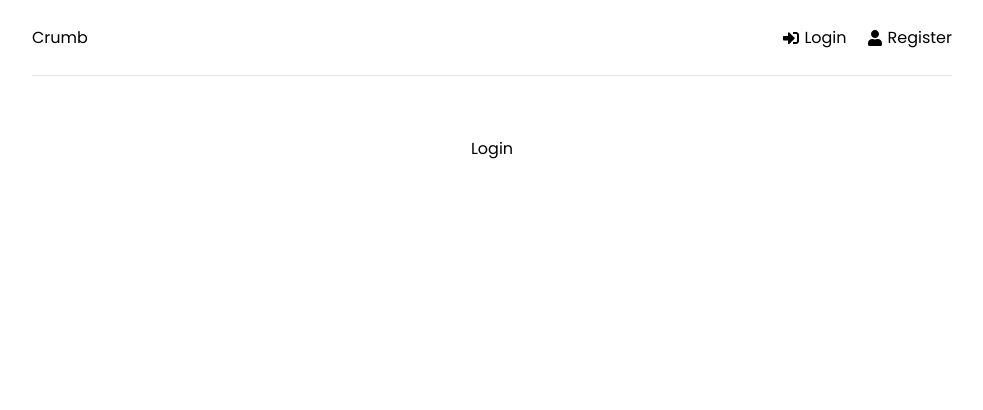
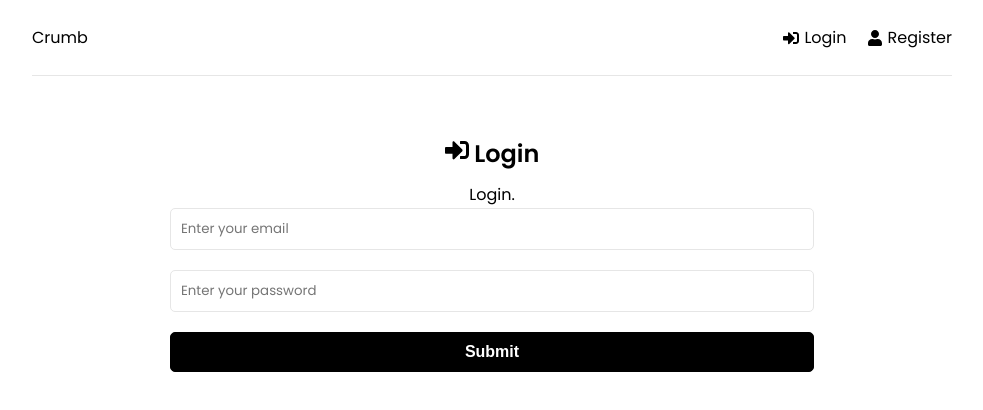
Before and after one commit to Tylor1210/crumb-test-1, a React (Create React App) app in the folder frontend/: page /login in a window 1280 px wide. Shown: the top 410 px of the page, without its empty margins (148-1131 px from the left). Built offline with nearby package versions, Linux system fonts and the light colour scheme.

Commit message:
Added Login UI.

```diff
--- a/frontend/src/pages/Login.jsx
+++ b/frontend/src/pages/Login.jsx
@@ -1,7 +1,67 @@
+import { useState, useEffect } from "react"
+import {FaSignInAlt} from "react-icons/fa"
+
+
 function Login() {
-  return (
-    <div>Login</div>
-  )
+    const [formData, setFormData] = useState({
+        email: '',
+        password: '',
+    })
+
+    const { email, password } = formData
+
+    const onChange = (e) => {
+        setFormData((prevState) => ({
+            ...prevState,
+            [e.target.name]: e.target.value,
+        }))
+    }
+
+    const onSubmit = (e) => {
+        e.preventDefault()
+    }
+
+    return <>
+        <section>
+            <h1>
+                <FaSignInAlt /> Login
+            </h1>
+            <p>Login.</p>
+        </section>
+
+        <section className="form">
+            <form onSubmit={onSubmit}>
+
+            <div className="form-group">
+                <input
+                type="email"
+                className="form-control"
+                id="email"
+                name="email"
+                value={email}
+                placeholder="Enter your email"
+                onChange={onChange}
+                />
+            </div>
+            <div className="form-group">
+                <input
+                type="password"
+                className="form-control"
+                id="password"
+                name="password"
+                value={password}
+                placeholder="Enter your password"
+                onChange={onChange}
+                />
+            </div>
+
+            <div className="form-group">
+                <button type="submit" className="btn btn-block">Submit</button>
+            </div>
+            </form>
+
+        </section>
+    </>
 }
 
 export default Login
--- a/frontend/src/pages/Register.jsx
+++ b/frontend/src/pages/Register.jsx
@@ -12,7 +12,16 @@ function Register() {
 
     const {name, email, password, password2} = formData
 
-    const onChange = () => {}
+    const onChange = (e) => {
+        setFormData((prevState) => ({
+            ...prevState,
+            [e.target.name]: e.target.value,
+        }))
+    }
+
+    const onSubmit = (e) => {
+        e.preventDefault()
+    }
 
     return <>
         <section>
@@ -23,7 +32,7 @@ function Register() {
         </section>
 
         <section className="form">
-            <form>
+            <form onSubmit={onSubmit}>
             <div className="form-group">
                 <input
                 type="text"
```
